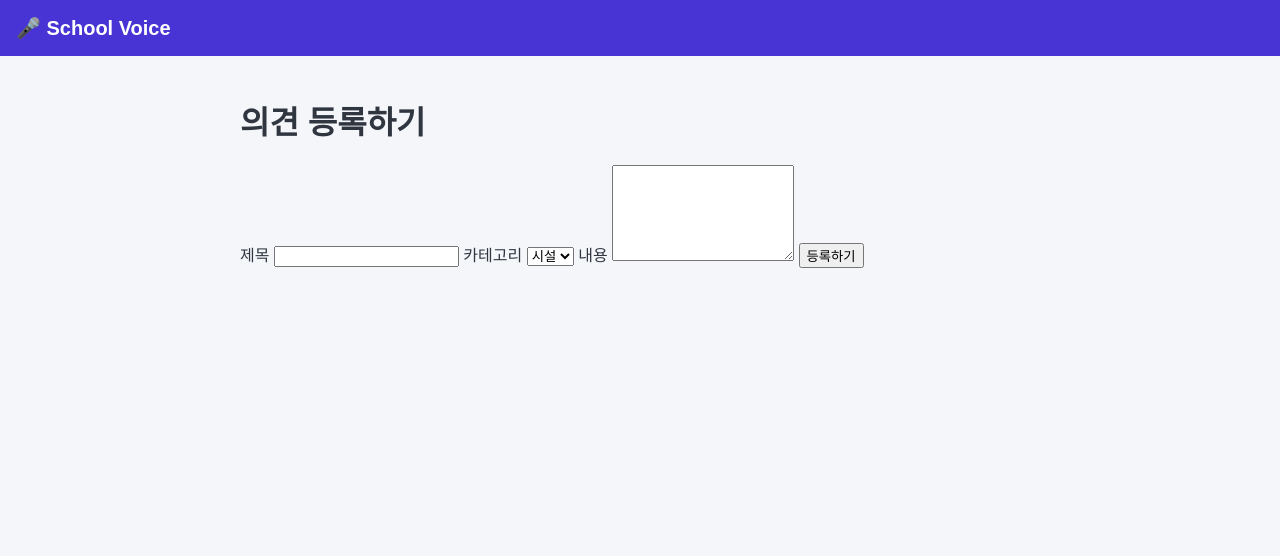
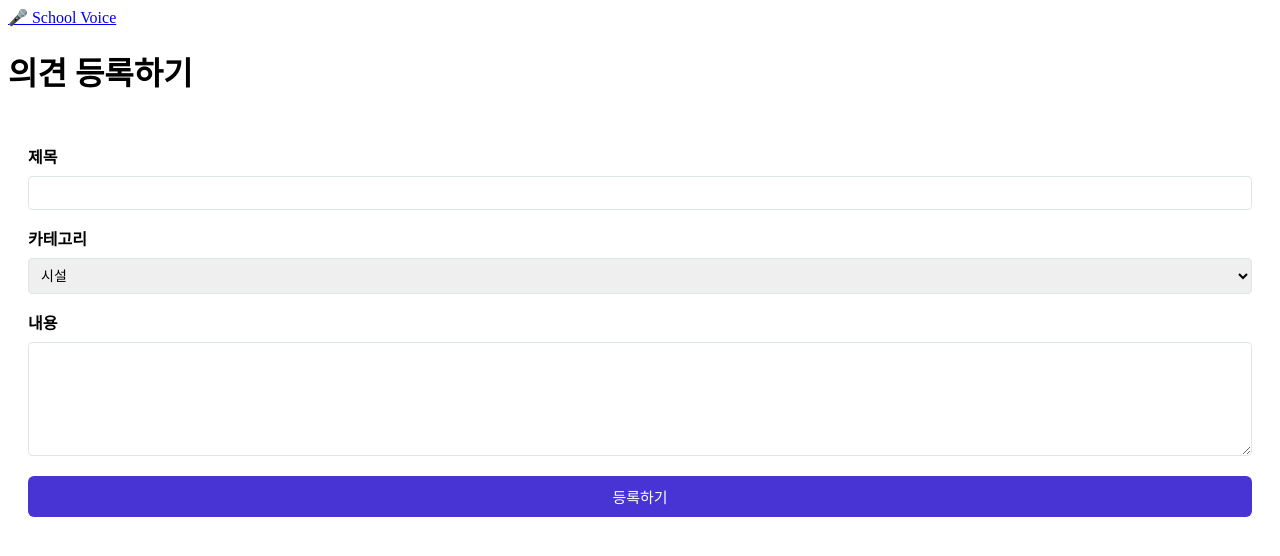
Before and after one commit to james200858-ux/school-voice, a Flask app: page /write in a window 1280 px wide. Shown: the top 556 px of the page. Run offline with Flask 3, Linux system fonts and the light colour scheme.

Commit message:
Update style.css

```diff
--- a/static/style.css
+++ b/static/style.css
@@ -1,49 +1,48 @@
-body {
-    font-family: sans-serif;
-    background-color: #f5f6fa;
-    margin: 0;
-    color: #2f3640;
+.page-header {
+    display: flex;
+    justify-content: space-between;
+    align-items: center;
 }
 
-.navbar {
+.btn {
     background-color: #4834d4;
-    padding: 16px;
+    color: white;
+    text-decoration: none;
+    padding: 8px 16px;
+    border-radius: 6px;
+    font-size: 14px;
 }
 
-.logo {
-    color: white;
-    font-size: 20px;
-    font-weight: bold;
-    text-decoration: none;
+.opinion-form {
+    display: flex;
+    flex-direction: column;
+    gap: 8px;
+    background: white;
+    padding: 20px;
+    border-radius: 8px;
 }
 
-.container {
-    max-width: 800px;
-    margin: 0 auto;
-    padding: 20px;
+.opinion-form label {
+    font-weight: bold;
+    margin-top: 8px;
 }
 
-.empty {
-    color: #7f8c8d;
+.opinion-form input,
+.opinion-form select,
+.opinion-form textarea {
+    padding: 8px;
+    border: 1px solid #dfe6e9;
+    border-radius: 4px;
+    font-size: 14px;
 }
 
-.card-list {
-    display: flex;
-    flex-direction: column;
-    gap: 12px;
+.opinion-form button {
+    margin-top: 12px;
+    background-color: #4834d4;
+    color: white;
+    border: none;
+    padding: 10px;
+    border-radius: 6px;
+    font-size: 15px;
+    cursor: pointer;
 }
-
-.card {
-    background: white;
-    border-radius: 8px;
-    padding: 16px;
-    box-shadow: 0 1px 3px rgba(0,0,0,0.1);
-}
-
-.category {
-    background-color: #dfe6e9;
-    color: #2d3436;
-    font-size: 12px;
-    padding: 2px 8px;
-    border-radius: 12px;
-}
```
